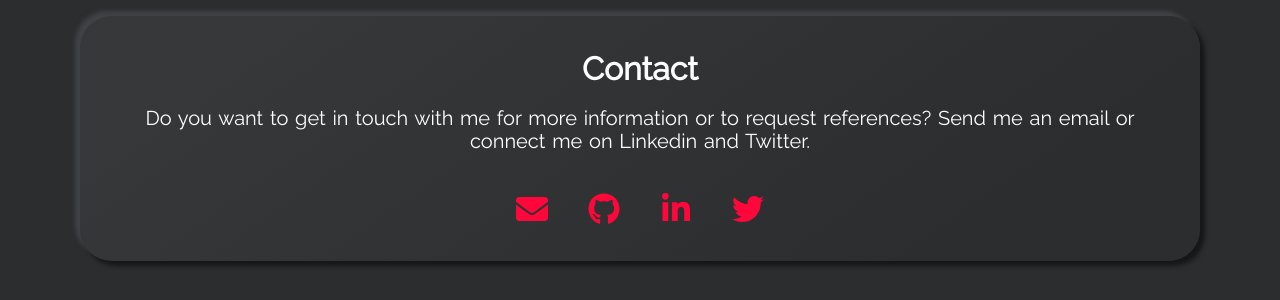
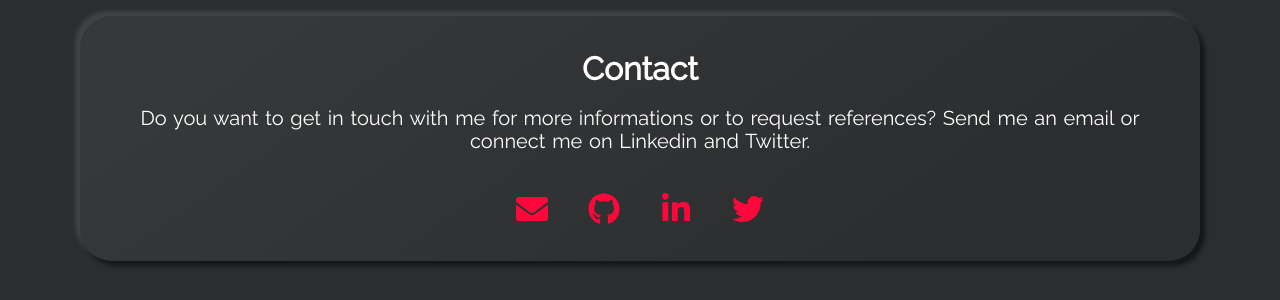
Before and after one commit to PeppeSaccardi/cv_gs, a Jekyll site: the page built from index.html, in a window 1280 px wide and 900 px high, scrolled down 3002 px. Shown: the part 340-640 px from the top of the window. Built offline with Jekyll 4.4.1, drawn with Linux system fonts in a browser that asks for light colours.

Commit message:
Fifth commit, correction in contact section

```diff
--- a/_config.yml
+++ b/_config.yml
@@ -81,7 +81,7 @@ show_contact_card: true
 # contact_title: The will be displayed as the title in the Contact section
 contact_title: Contact
 # contact_description: This will be displayed under the title.
-contact_description: Do you want to get in touch with me for more information or to request references? Send me an email or connect me on Linkedin and Twitter.
+contact_description: Do you want to get in touch with me for more informations or to request references? Send me an email or connect me on Linkedin and Twitter.
 
 # GITHUB-METADATA
 # Set this to your forked repository
```
